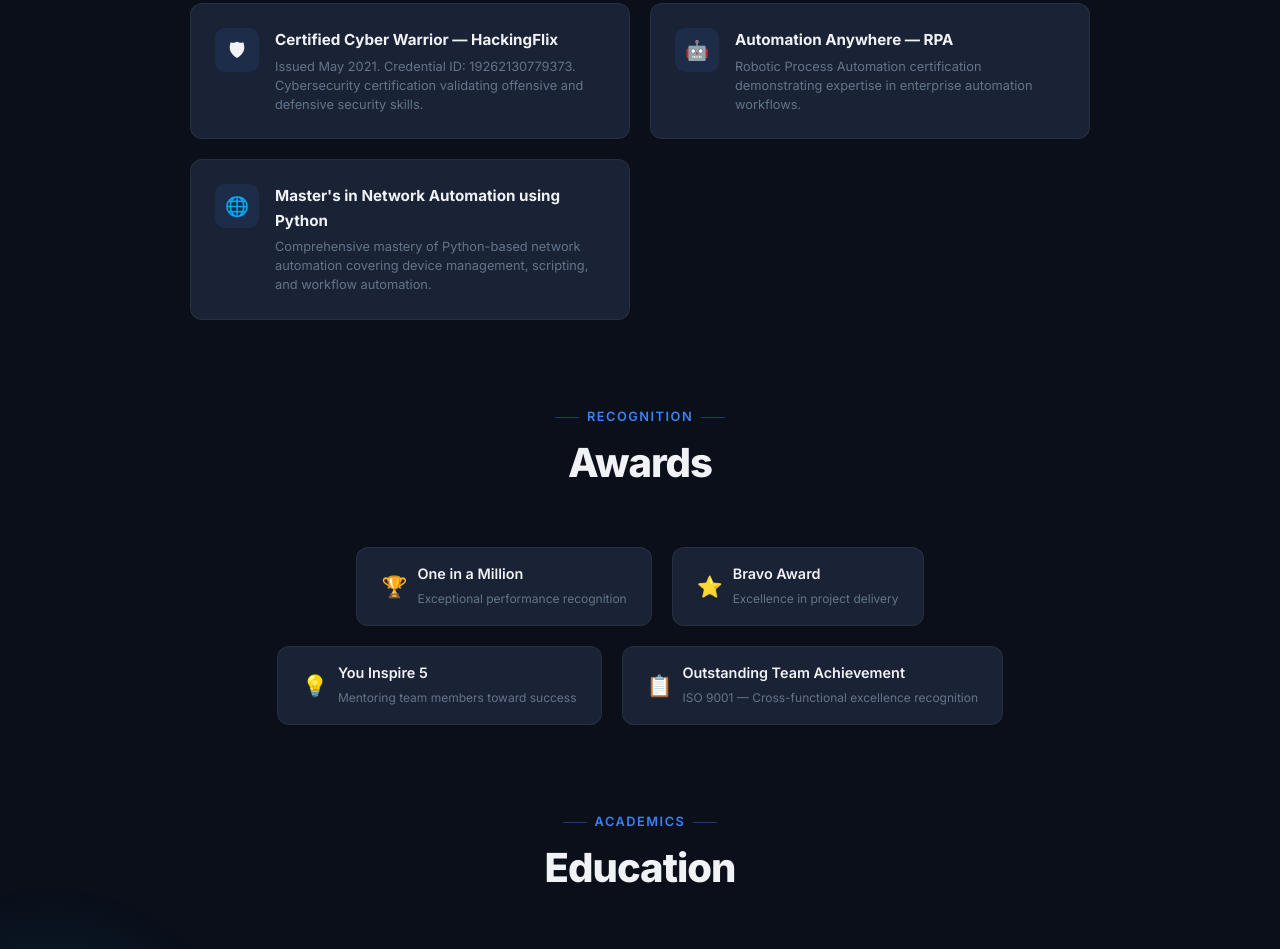
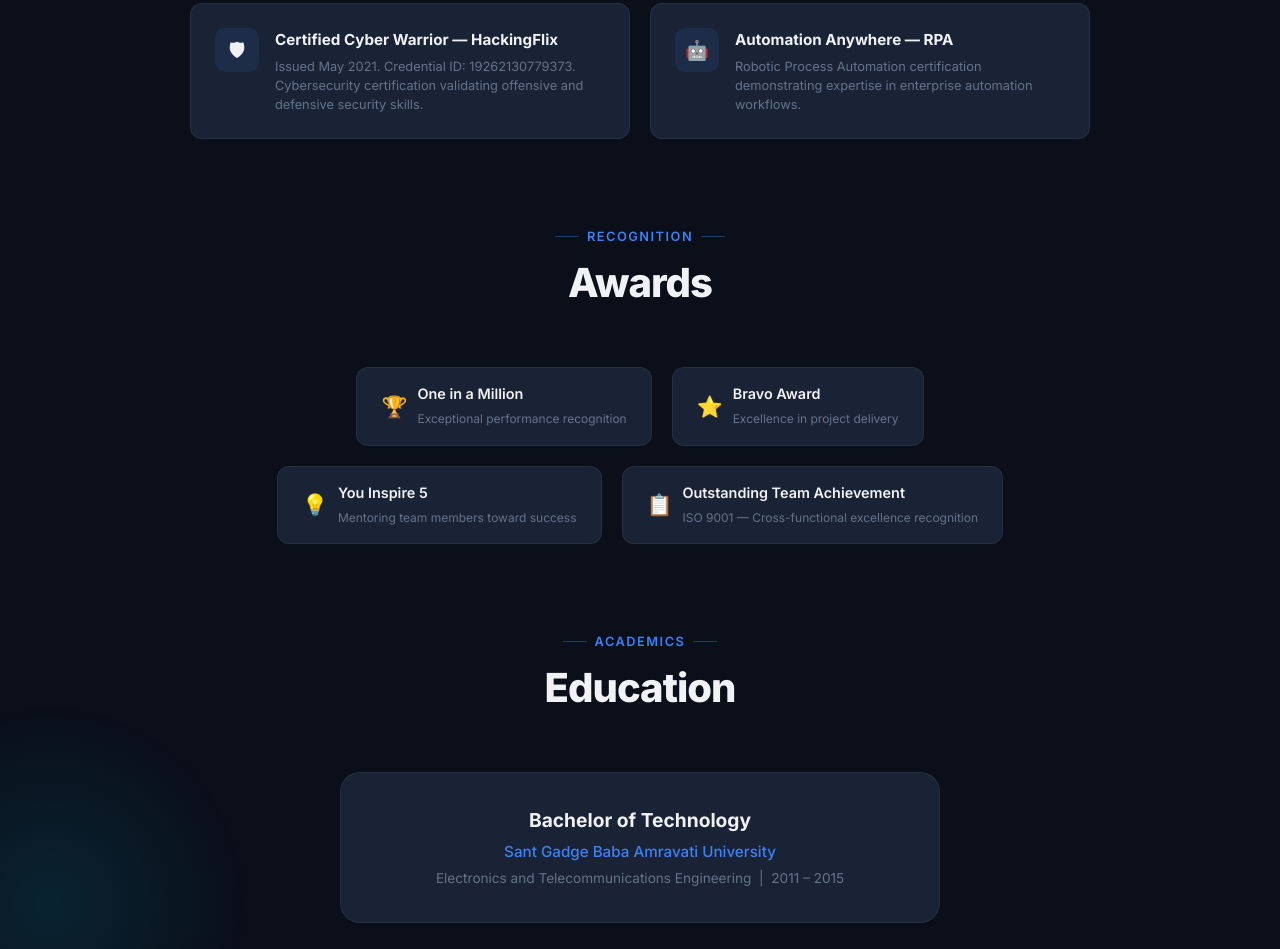
Before and after one commit to dhirajbhasme228/dhirajbhasme228.github.io, a plain HTML site: page index.html in a window 1280 px wide. Shown: the part 6151-7100 px from the top of the page. Drawn offline with Linux system fonts and the light colour scheme.

Commit message:
Remove Master's in Network Automation using Python cert
Co-authored-by: Cursor <cursoragent@cursor.com>

```diff
--- a/index.html
+++ b/index.html
@@ -379,13 +379,6 @@
                     <p>Robotic Process Automation certification demonstrating expertise in enterprise automation workflows.</p>
                 </div>
             </div>
-            <div class="cert-card reveal">
-                <div class="cert-badge">&#127760;</div>
-                <div>
-                    <h4>Master's in Network Automation using Python</h4>
-                    <p>Comprehensive mastery of Python-based network automation covering device management, scripting, and workflow automation.</p>
-                </div>
-            </div>
         </div>
 
         <div class="section-header reveal" style="margin-top: 80px;">
```
